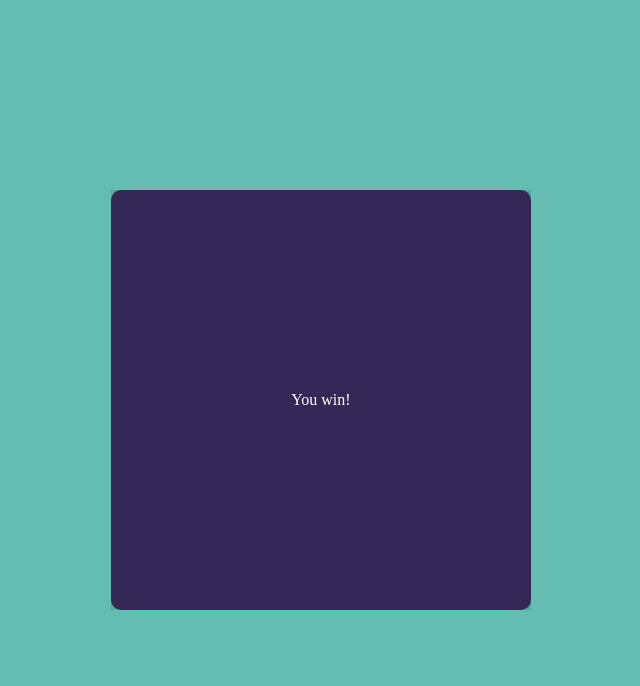
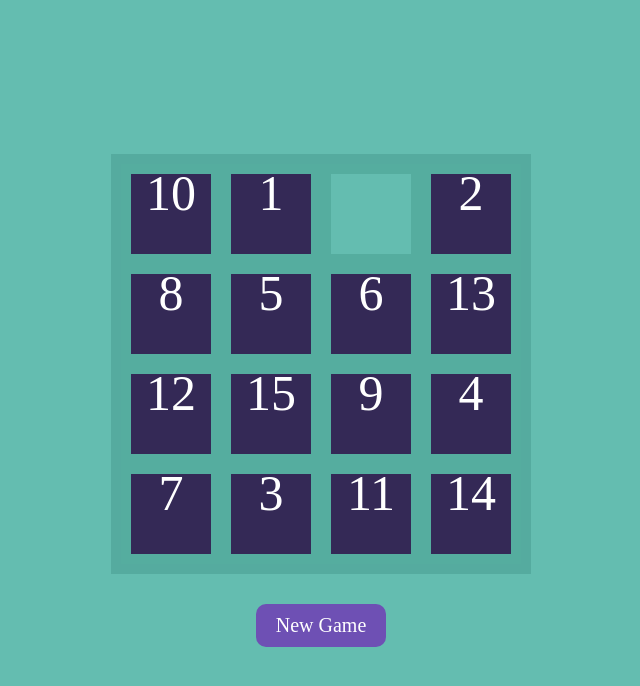
Before and after one commit to geethdev/React-Puzzle-Game, a React (Create React App) app: page / in a window 1280 px wide. Shown: the top 686 px of the page, without its empty margins (319-959 px from the left). Built offline with nearby package versions, Linux system fonts and the light colour scheme.

Commit message:
Refactor Board component and remove New-Game component

```diff
--- a/src/components/Board/Board.jsx
+++ b/src/components/Board/Board.jsx
@@ -1,7 +1,8 @@
+import { useEffect, useState } from "react";
+import "./Board.css";
+import Tile from "../tile/Tile";
 import Overlay from "../overlay/Overlay";
-import "./Board.css";
-import { useEffect, useState } from "react";
-import Tile from "../tile/Tile";
+import NewGame from "../New-Game/NewGame";
 import Winner from "../Winner/Winner";
 
 const Board = () => {
@@ -9,18 +10,18 @@ const Board = () => {
     new Array(16)
       .fill()
       .map((_, i) => i + 1)
-      //.sort(() => Math.random() - 0.5)
+      .sort(() => Math.random() - 0.5)
       .map((x, i) => ({ value: x, index: i }));
 
-  const [numbers, setNumbers] = useState(shuffle());
+  const [numbers, setNumbers] = useState([]);
   const [animating, setAnimating] = useState(false);
+
+  const reset = () => setNumbers(shuffle());
 
   const moveTile = (tile) => {
     const i16 = numbers.find((n) => n.value === 16).index;
-    if (
-      ![i16 - 1, i16 + 1, i16 - 4, i16 + 4].includes(tile.index) ||
-      animating
-    );
+    if (![i16 - 1, i16 + 1, i16 - 4, i16 + 4].includes(tile.index) || animating)
+      return;
 
     const newNumbers = [...numbers].map((number) => {
       if (number.index !== i16 && number.index !== tile.index) return number;
@@ -30,7 +31,7 @@ const Board = () => {
     });
     setAnimating(true);
     setNumbers(newNumbers);
-    setTimeout(() => setAnimating(false), 400);
+    setTimeout(() => setAnimating(false), 200);
   };
 
   const handleKeyDown = (e) => {
@@ -52,17 +53,18 @@ const Board = () => {
     };
   });
 
-  // useEffect(reset, [])
+  useEffect(reset, []);
 
   return (
     <div className="game">
       <div className="board">
-        <Overlay />
-        {numbers.map((x, i) => (
-          <Tile key={i} number={x} moveTile={moveTile} />
-        ))}
+        <Overlay size={16} />
+        {numbers.map((x, i) => {
+          return <Tile key={i} number={x} moveTile={moveTile} />;
+        })}
       </div>
-      <Winner numbers={numbers} />
+      <Winner numbers={numbers} reset={reset} />
+      <NewGame reset={reset} />
     </div>
   );
 };
--- /dev/null
+++ b/src/components/New-Game/NewGame.css
@@ -0,0 +1,17 @@
+.button-wrapper {
+  display: flex;
+  justify-content: center;
+  margin-top: 30px;
+}
+button {
+  border: 0 transparent;
+  background-color: var(--correct);
+  color: white;
+  padding: 10px 20px;
+  border-radius: 10px;
+  font-size: 20px;
+  cursor: pointer;
+}
+button:hover {
+  background-color: var(--tile);
+}
--- a/src/components/Winner/Winner.jsx
+++ b/src/components/Winner/Winner.jsx
@@ -1,4 +1,4 @@
-//import NewGame from '../new-game/NewGame'
+import NewGame from "../New-Game/NewGame";
 import "./Winner.css";
 
 const Winner = ({ numbers, reset }) => {
@@ -7,7 +7,7 @@ const Winner = ({ numbers, reset }) => {
   return (
     <div className="winner">
       <p>You win!</p>
-      {/* <NewGame reset={reset} /> */}
+      <NewGame reset={reset} />
     </div>
   );
 };
```
Also changed, not shown: src/components/New-Game/New-Game.css (deleted), src/components/New-Game/NewGame.jsx (renamed from src/components/New-Game/New-Game.jsx).
